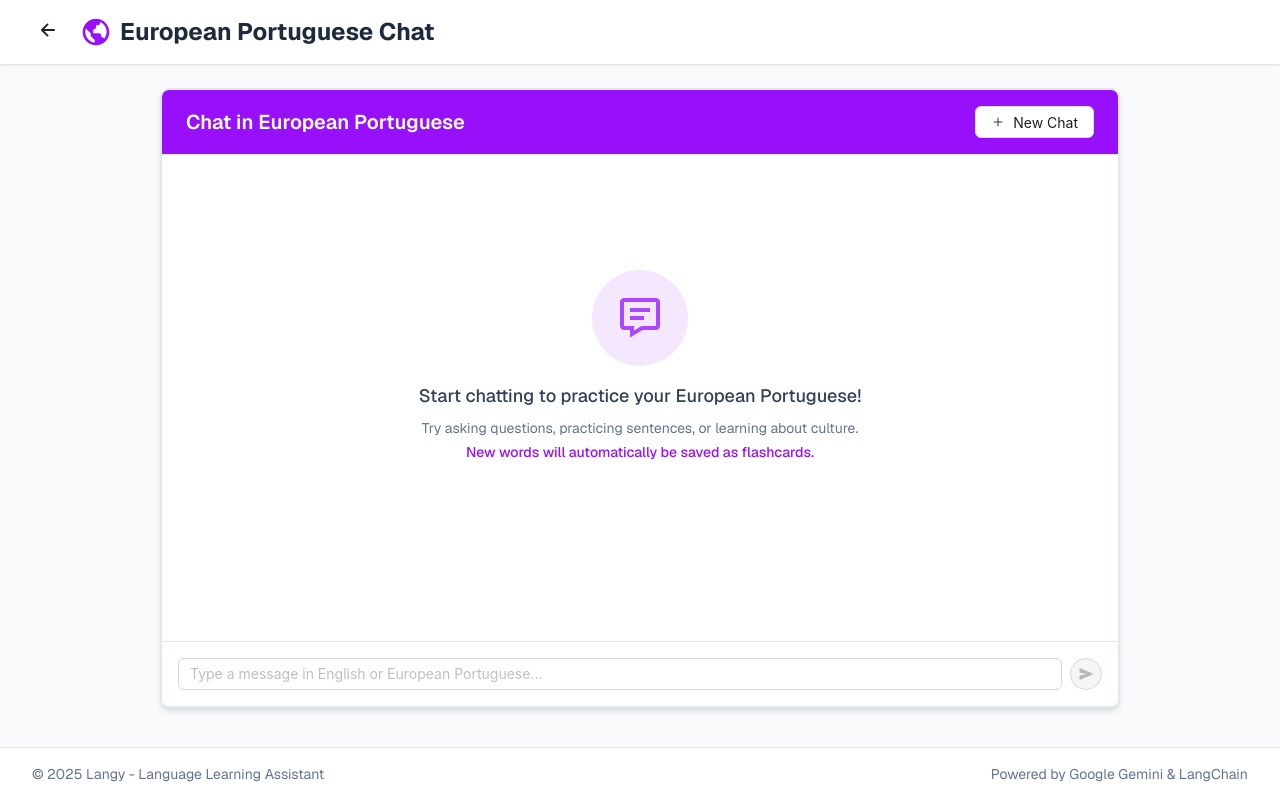
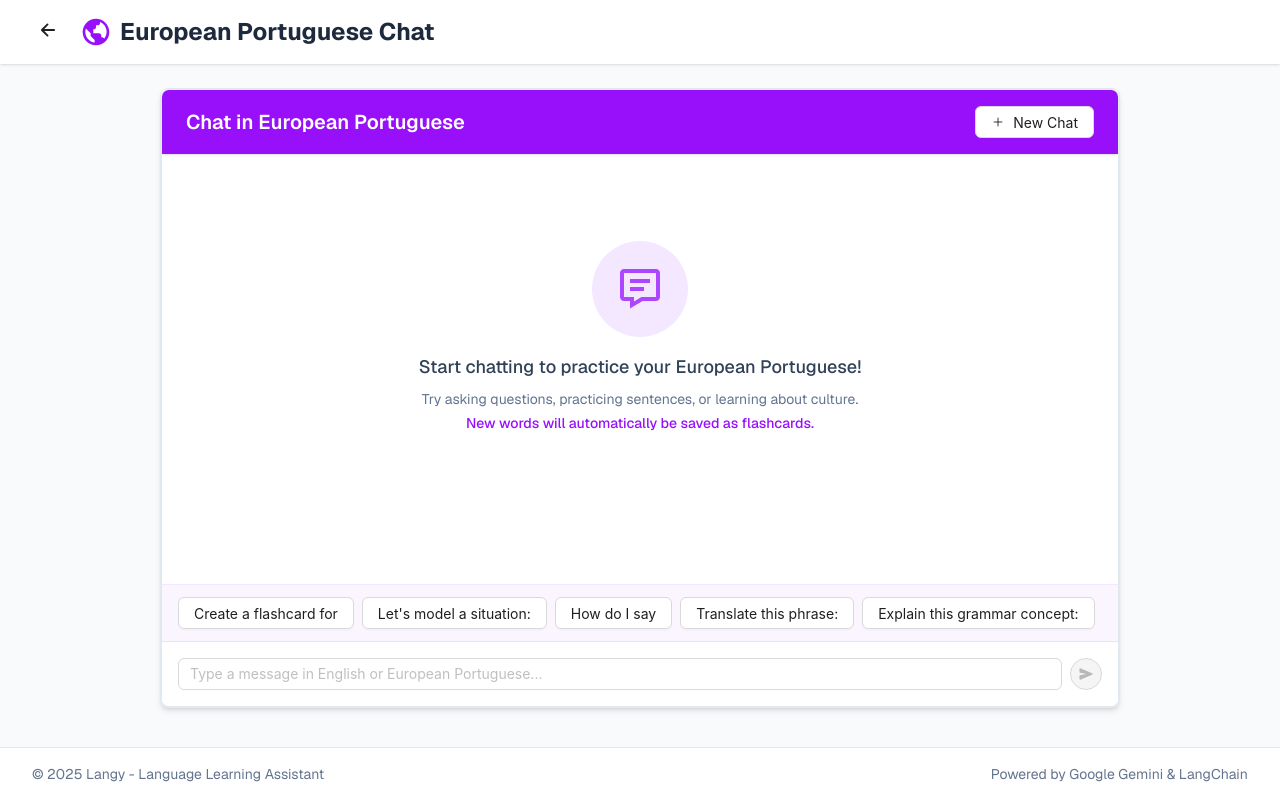
Before and after one commit to skyfortress/langy, a Next.js app: page /chat in a window 1280 px wide. Built offline with nearby package versions, Linux system fonts and the light colour scheme.

Commit message:
feat: add predefined messages to chat and adjust TTS voice settings

```diff
--- a/src/components/chat/Chat.tsx
+++ b/src/components/chat/Chat.tsx
@@ -5,7 +5,6 @@ import { ChatMessage as ChatMessageType, ApiResponse, ChatSession } from '../../
 import { Button, Input } from 'antd';
 import { IoSend, IoAdd } from 'react-icons/io5';
 import { BiMessageDetail } from 'react-icons/bi';
-import { IoCheckmarkCircle } from 'react-icons/io5';
 
 const Chat: React.FC = () => {
   const [messages, setMessages] = useState<ChatMessageType[]>([]);
@@ -14,6 +13,14 @@ const Chat: React.FC = () => {
   const [sessionId, setSessionId] = useState<string | null>(null);
   const [isInitialLoad, setIsInitialLoad] = useState(true);
   const messagesEndRef = useRef<HTMLDivElement>(null);
+
+  const predefinedMessages = [
+    "Create a flashcard for ",
+    "Let's model a situation: ",
+    "How do I say ",
+    "Translate this phrase: ",
+    "Explain this grammar concept: "
+  ];
 
   useEffect(() => {
     const loadChatHistory = async () => {
@@ -153,6 +160,10 @@ const Chat: React.FC = () => {
     }
   };
 
+  const handlePredefinedMessage = (message: string) => {
+    setInputValue(message);
+  };
+
   return (
     <div className="flex flex-col h-full bg-white shadow-md rounded-lg overflow-hidden border border-slate-200">
       <div className="bg-purple-600 text-white px-6 py-4 shadow-sm flex justify-between items-center">
@@ -202,6 +213,19 @@ const Chat: React.FC = () => {
         <div ref={messagesEndRef} />
       </div>
 
+      <div className="flex flex-wrap gap-2 px-4 py-3 bg-purple-50 border-t border-purple-100">
+        {predefinedMessages.map((message, index) => (
+          <Button
+            key={index}
+            onClick={() => handlePredefinedMessage(message)}
+            className="text-purple-600 border-purple-200 hover:bg-purple-100"
+            disabled={isLoading}
+          >
+            {message}
+          </Button>
+        ))}
+      </div>
+
       <form onSubmit={handleSubmit} className="border-t border-slate-200 bg-white p-4">
         <div className="flex items-center">
           <Input
--- a/src/services/aiService.ts
+++ b/src/services/aiService.ts
@@ -71,7 +71,7 @@ const createLanguageLearningPrompt = () => {
     6. If the user asks about grammar rules, explain them clearly with examples.
     7. If the user seems to struggle, offer encouragement and simplify your language.
     8. Identify important vocabulary words that might be new to the learner. For each new word, use the createCard tool to create a flashcard.
-    9. Verbs flash cards should be created per each form, example one card is "ir - go" and other "Eu vou - I go", "Tu vais - you go" and so on.
+    9. Verbs flash cards should be created per each common conjugation, example one card is "ir - go" and other "Eu vou - I go", "Tu vais - you go" and so on.
 
     Remember, the goal is to make learning ${language} enjoyable and effective!
 
--- a/src/services/ttsService.ts
+++ b/src/services/ttsService.ts
@@ -47,7 +47,10 @@ const processRequest = async (text: string): Promise<TTSResponse> => {
       },
       body: JSON.stringify({
         text: text,
-        model_id: 'eleven_multilingual_v2'
+        model_id: 'eleven_multilingual_v2',
+        voice_settings: {
+            speed: 0.7
+        }
       })
     });
 
```
Also changed, not shown: 1 other file (tests, documents, lock files or other folders).
